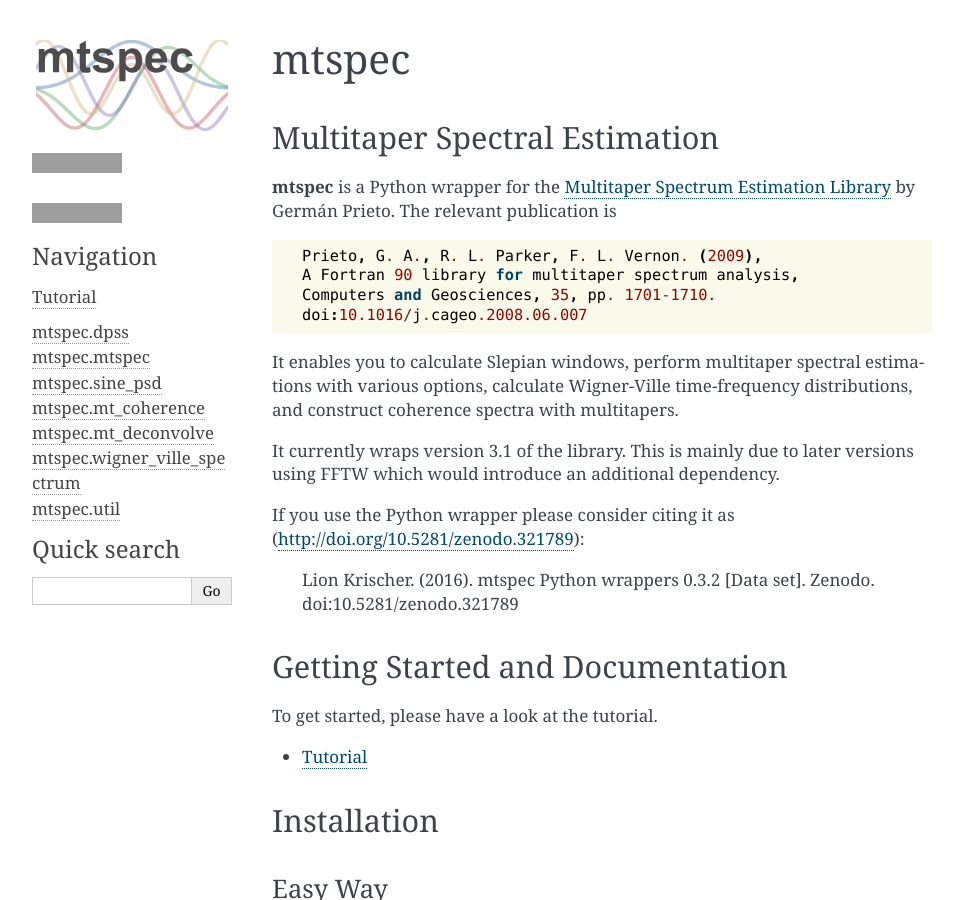
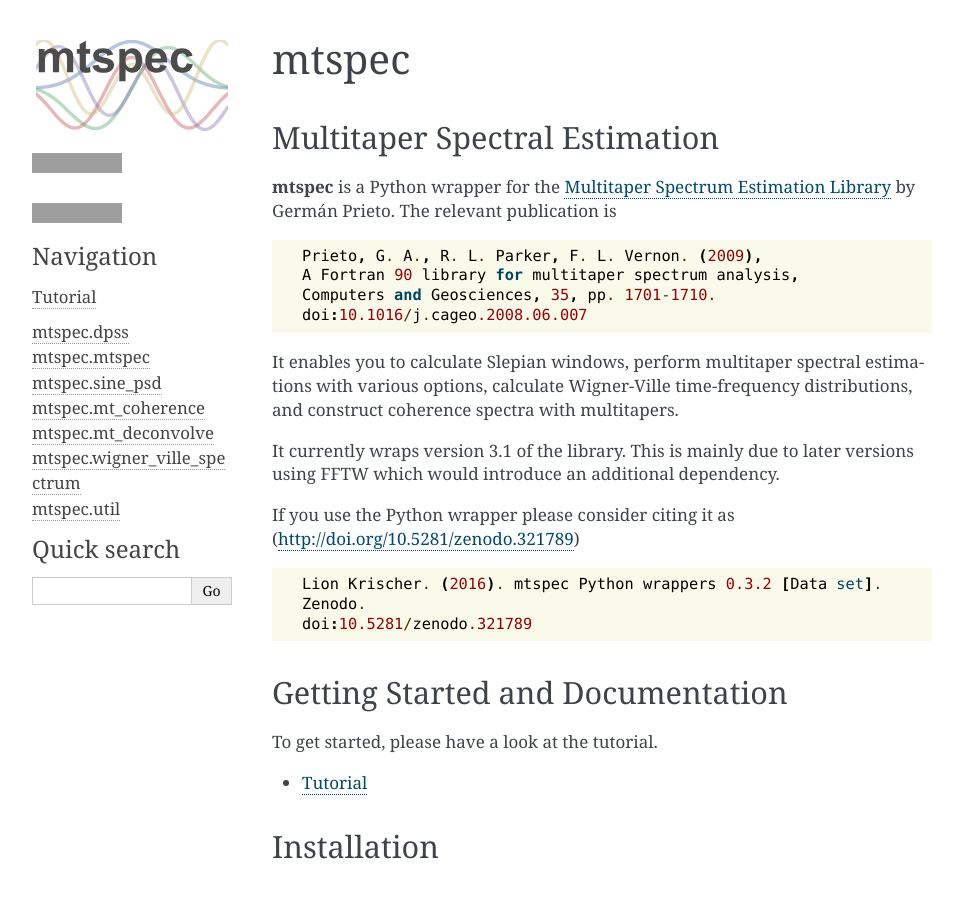
Before and after one commit to krischer/mtspec, a Sphinx documentation site: the page built from doc/index.rst, in a window 1280 px wide and 900 px high, cut to the strip 0-900 px from the top of the window. Shown: the whole strip, without its empty margins (148-1111 px from the left). Built offline with Sphinx 7.4.7, drawn with Linux system fonts in a browser that asks for light colours; grey boxes are pictures that could not be loaded.

```diff
--- a/doc/index.rst
+++ b/doc/index.rst
@@ -20,7 +20,7 @@ distributions, and construct coherence spectra with multitapers.
 It currently wraps version 3.1 of the library. This is mainly due to later
 versions using FFTW which would introduce an additional dependency.
 
-If you use the Python wrapper please consider citing it as (http://doi.org/10.5281/zenodo.321789):
+If you use the Python wrapper please consider citing it as (http://doi.org/10.5281/zenodo.321789) ::
 
     Lion Krischer. (2016). mtspec Python wrappers 0.3.2 [Data set].
     Zenodo.
```
